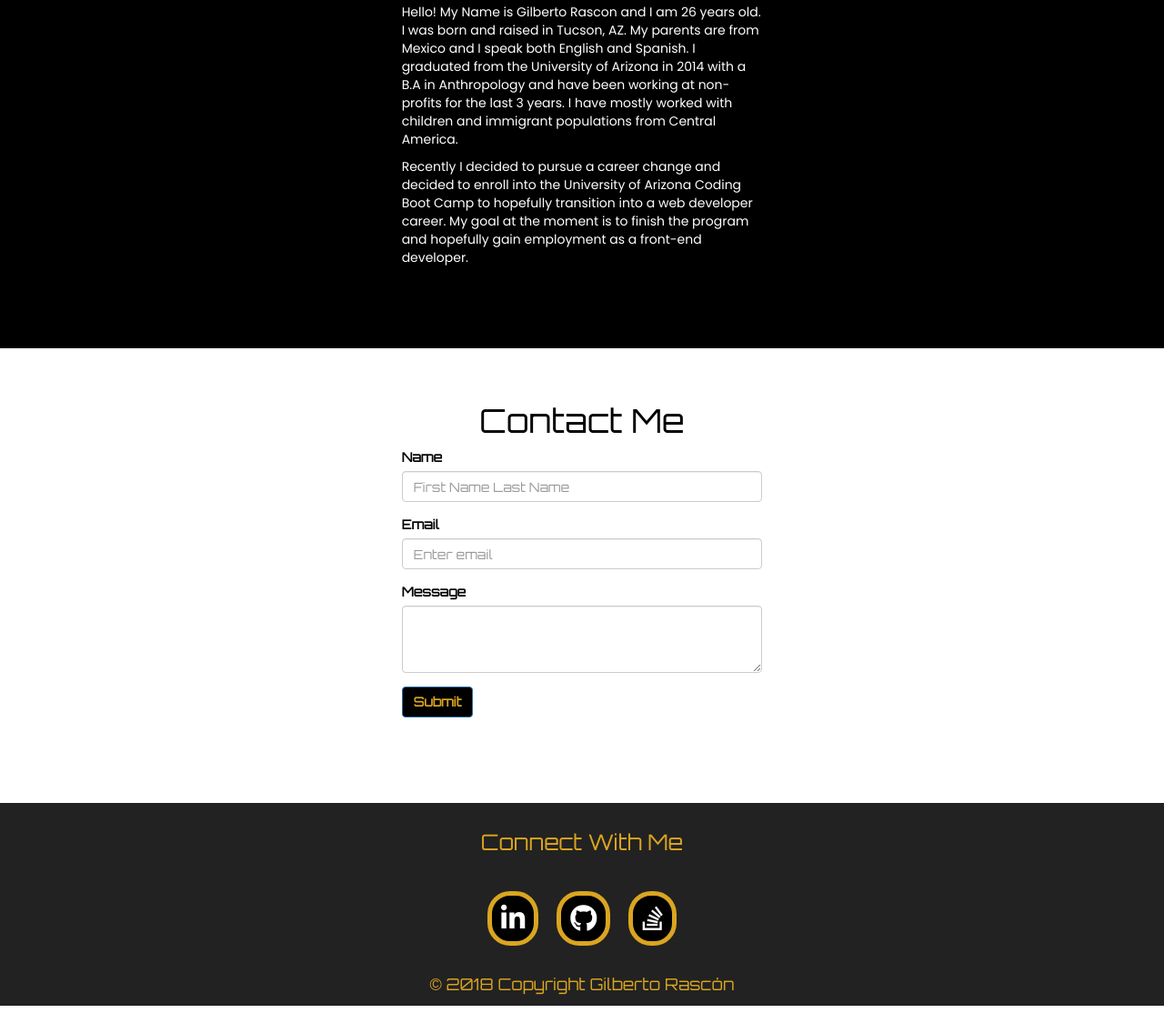
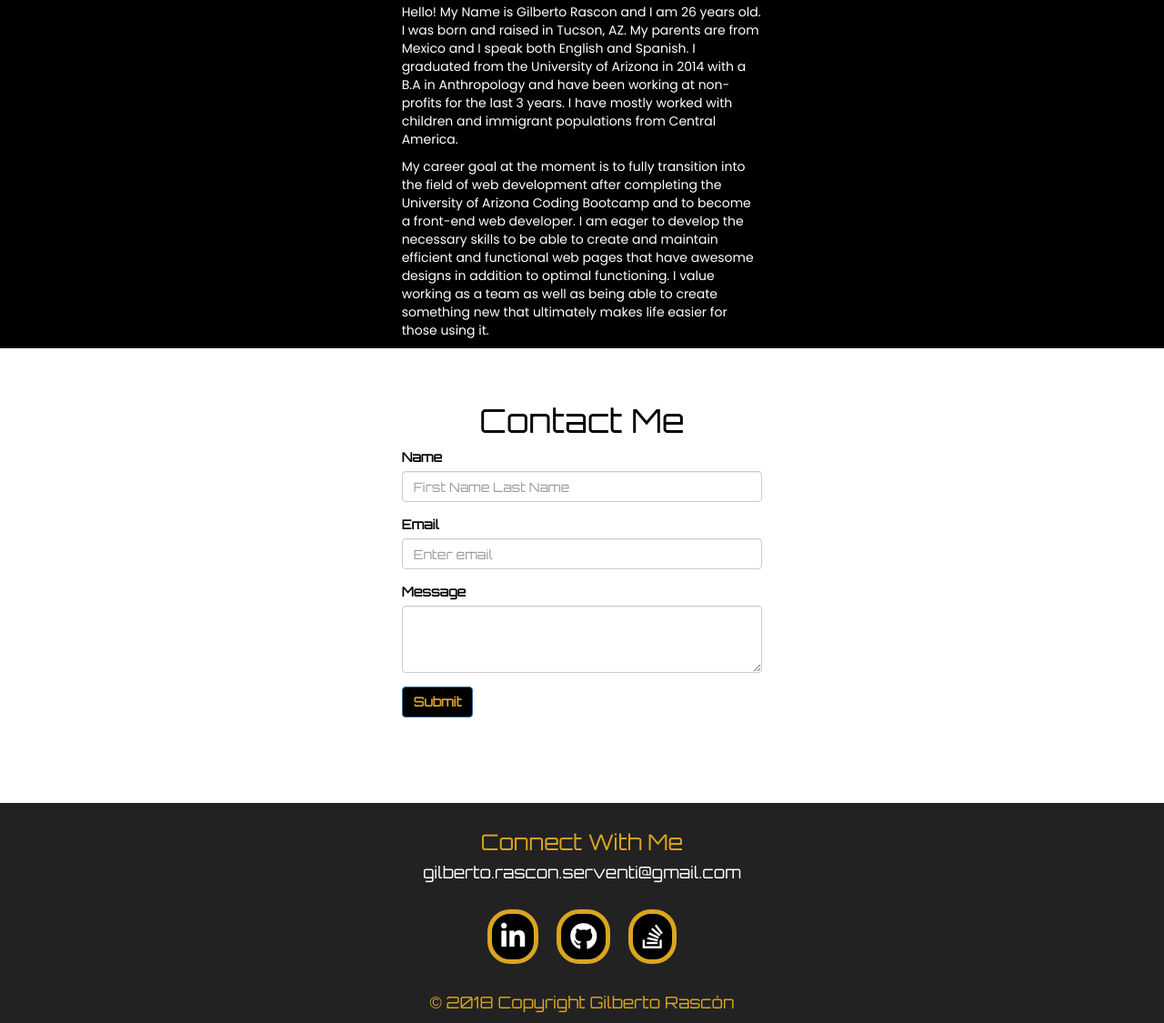
Before and after one commit to Grascon/Portfolio, a plain HTML site: page index.html in a window 1280 px wide. Shown: the part 1292-2417 px from the top of the page at 91% size. Drawn offline with nearby package versions, Linux system fonts and the light colour scheme; a script that the page names is missing.

Commit message:
Update 6/30/18

```diff
--- a/assets/css/style.css
+++ b/assets/css/style.css
@@ -42,6 +42,9 @@ body {
 h1{
     text-align: center;
 }
+h2{
+    margin-top: 10px;
+}
 .img-fluid {
     border-radius: 20px;
     border: 5px solid black;
@@ -73,6 +76,9 @@ p {
     padding: 0;
     display: inline-flex
 }
+#email{
+    color: white;
+}
 .fab{
     background-color: black;
     color: white;
--- a/index.html
+++ b/index.html
@@ -96,7 +96,7 @@
                 Hello! My Name is Gilberto Rascon and I am 26 years old. I was born and raised in Tucson, AZ. My parents are from Mexico and I speak both English and Spanish. I graduated from the University of Arizona in 2014 with a B.A in Anthropology and have been working at non-profits for the last 3 years. I have mostly worked with children and immigrant populations from Central America.
             </p>
             <p>
-                Recently I decided to pursue a career change and decided to enroll into the University of Arizona Coding Boot Camp to hopefully transition into a web developer career. My goal at the moment is to finish the program and hopefully gain employment as a front-end developer.
+                My career goal at the moment is to fully transition into the field of web development after completing the University of Arizona Coding Bootcamp and to become a front-end web developer. I am eager to develop the necessary skills to be able to create and maintain efficient and functional web pages that have awesome designs in addition to optimal functioning. I value working as a team as well as being able to create something new that ultimately makes life easier for those using it.
             </p>
         </div>
         <div class="col-xs-0 col-lg-4"></div>
@@ -130,6 +130,7 @@
     <footer>
         <div class="connect" >
             <h3>Connect With Me</h3>
+            <h4 id="email">gilberto.rascon.serventi@gmail.com</h4>
             <ul id="connect">
                 <li>
                     <h2><a href="https://www.linkedin.com/in/gilberto-rascon/" target="_blank"><i class="fab fa-linkedin-in"></i></a></h2>
```
